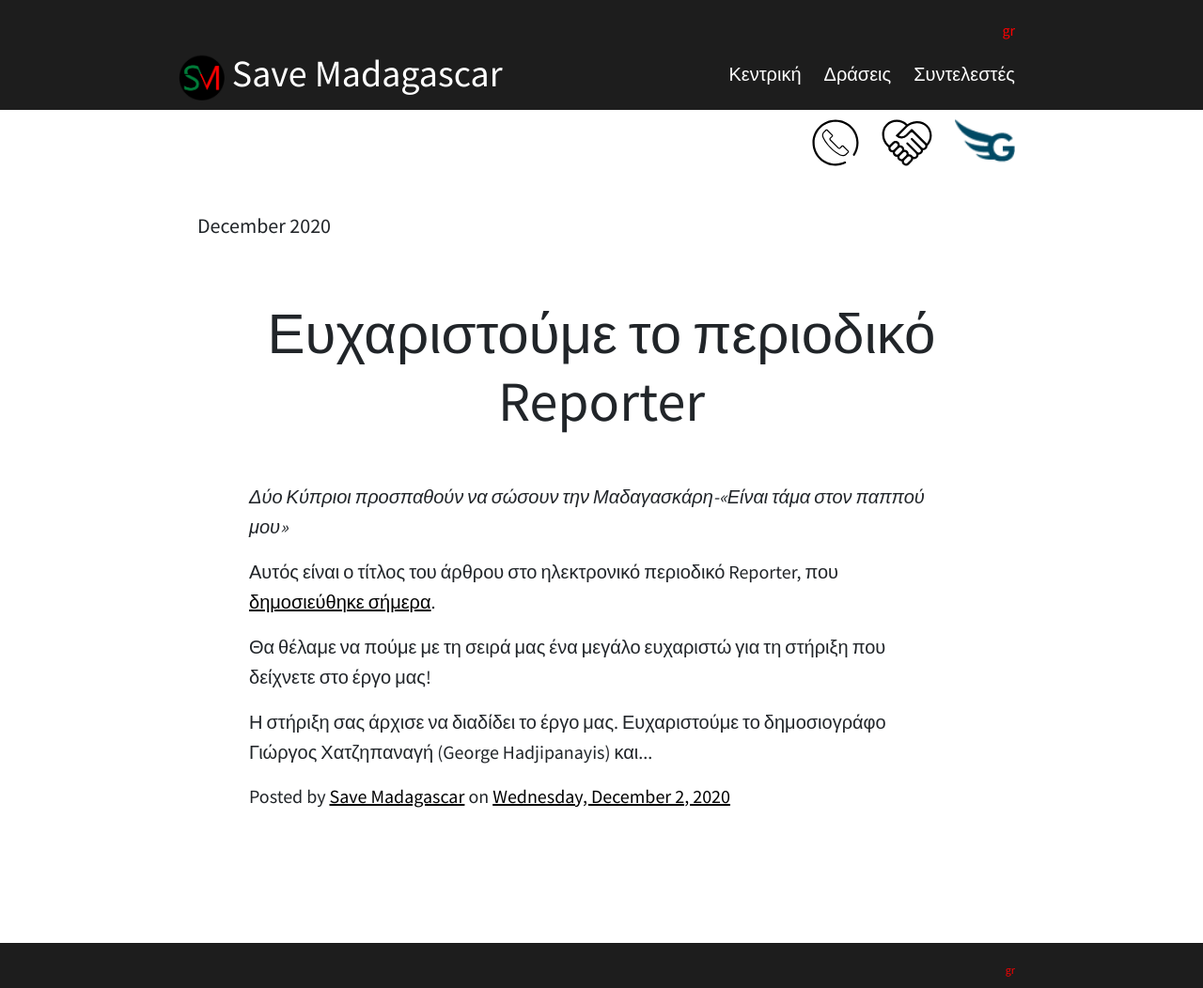
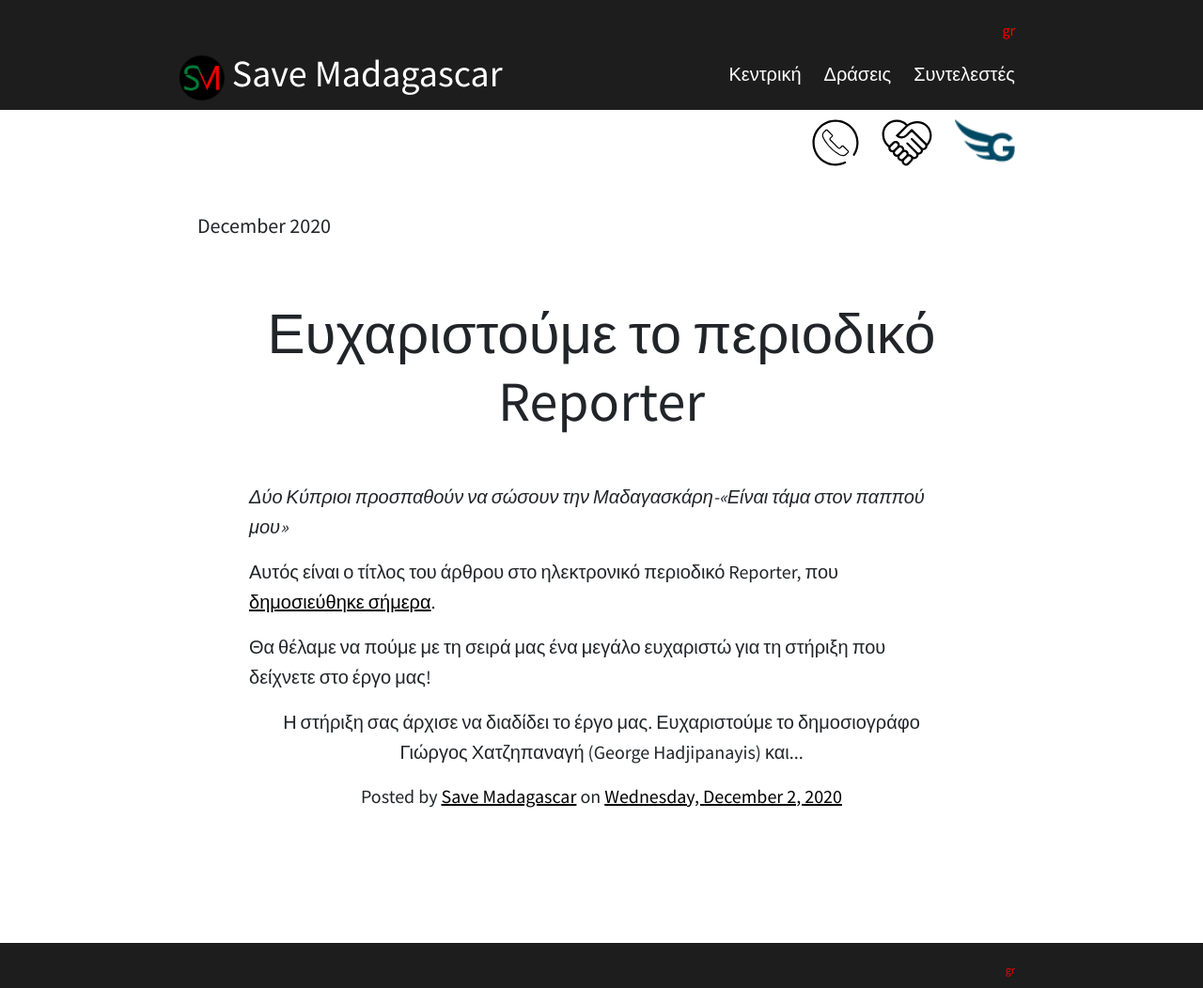
Before and after one commit to at07cm1/smadagascar_site, a Jekyll site: the page built from _posts/updates/2020-12-03-Reporter_thank_you.md, in a window 1280 px wide. Shown: the whole page at 94% size. Built offline with Jekyll 4.4.1, drawn with Linux system fonts in a browser that asks for light colours.

Commit message:
center aligned embedded fb post

```diff
--- a/_posts/updates/2020-12-03-Reporter_thank_you.md
+++ b/_posts/updates/2020-12-03-Reporter_thank_you.md
@@ -15,4 +15,4 @@
 
 Θα θέλαμε να πούμε με τη σειρά μας ένα μεγάλο ευχαριστώ για τη στήριξη που δείχνετε στο έργο μας!
 
-<div class="fb-post" data-href="https://www.facebook.com/smsavemadagascar/posts/110197540927505" data-show-text="true" data-width=""><blockquote cite="https://www.facebook.com/smsavemadagascar/posts/110197540927505" class="fb-xfbml-parse-ignore"><p>Η στήριξη σας άρχισε να διαδίδει το έργο μας. Ευχαριστούμε το δημοσιογράφο Γιώργος Χατζηπαναγή (George Hadjipanayis) και...</p>Posted by <a href="https://www.facebook.com/smsavemadagascar/">Save Madagascar</a> on&nbsp;<a href="https://www.facebook.com/smsavemadagascar/posts/110197540927505">Wednesday, December 2, 2020</a></blockquote></div>
+<center><div class="fb-post" data-href="https://www.facebook.com/smsavemadagascar/posts/110197540927505" data-show-text="true" data-width=""><blockquote cite="https://www.facebook.com/smsavemadagascar/posts/110197540927505" class="fb-xfbml-parse-ignore"><p>Η στήριξη σας άρχισε να διαδίδει το έργο μας. Ευχαριστούμε το δημοσιογράφο Γιώργος Χατζηπαναγή (George Hadjipanayis) και...</p>Posted by <a href="https://www.facebook.com/smsavemadagascar/">Save Madagascar</a> on&nbsp;<a href="https://www.facebook.com/smsavemadagascar/posts/110197540927505">Wednesday, December 2, 2020</a></blockquote></div></center>
```
